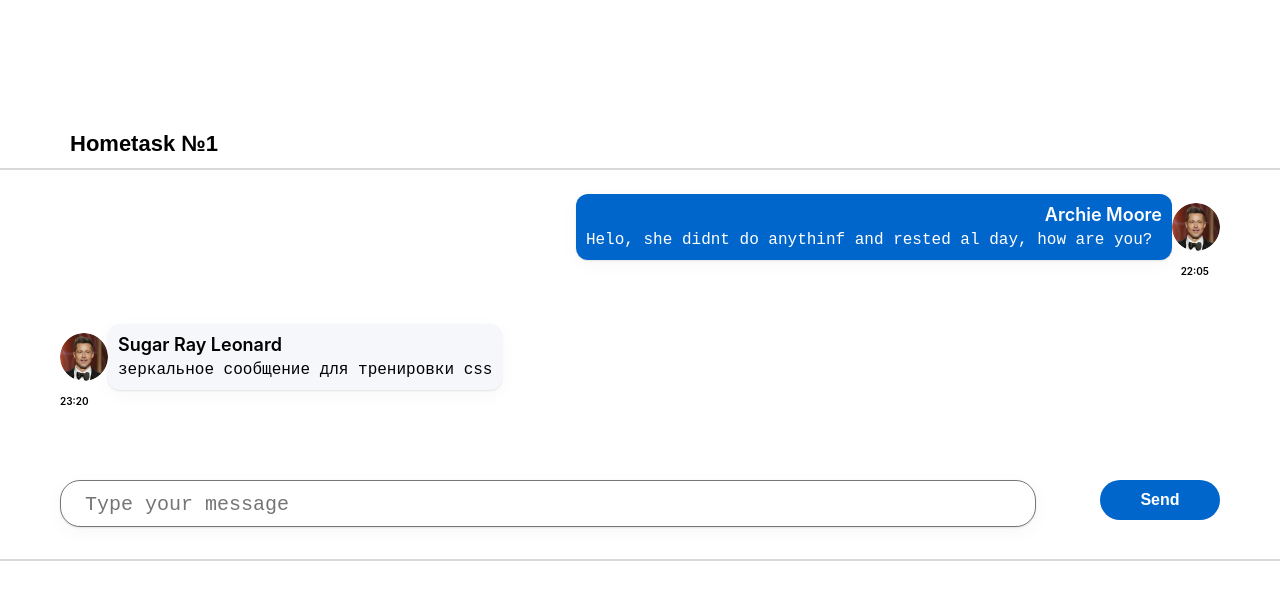
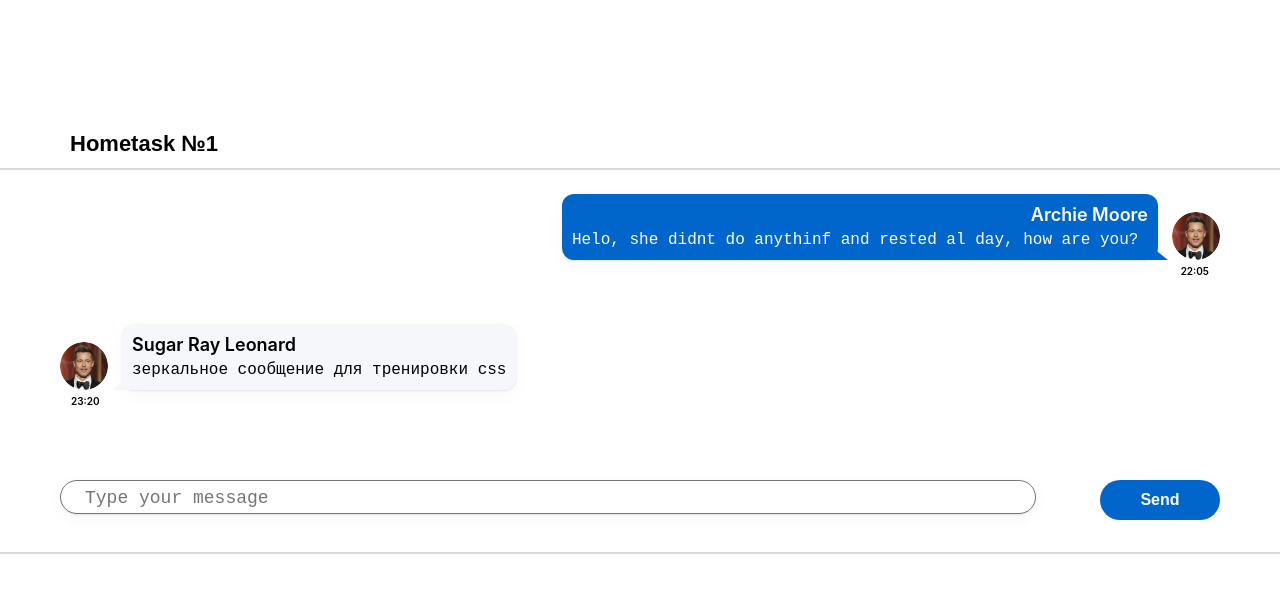
Before and after one commit to danya0ryaba/homework1, a React (Create React App) app: page / in a window 1280 px wide. Shown: the top 600 px of the page. Built offline with nearby package versions, Linux system fonts and the light colour scheme.

Commit message:
Did the layout

```diff
--- a/package.json
+++ b/package.json
@@ -1,6 +1,6 @@
 {
   "name": "hws2",
-  "homepage": "https://github.com/danya0ryaba/homework1.git",
+  "homepage": "https://danya0ryaba.github.io/homework1",
   "version": "0.1.0",
   "private": true,
   "dependencies": {
@@ -16,7 +16,7 @@
     "@types/react-dom": "18.0.6",
     "@types/uuid": "8.3.4",
     "axios": "0.27.2",
-    "gh-pages": "4.0.0",
+    "gh-pages": "^5.0.0",
     "react": "18.2.0",
     "react-dom": "18.2.0",
     "react-redux": "8.0.4",
--- a/src/s2-homeworks/hw01/friend-message/FriendMessage.module.css
+++ b/src/s2-homeworks/hw01/friend-message/FriendMessage.module.css
@@ -5,9 +5,13 @@
 .friendImageAndText {
     display: flex;
     justify-content: flex-start;
+    position: relative;
 }
 
 .friendImageAndText img {
+    position: absolute;
+    bottom: 0;
+    z-index: 10;
     margin: auto 0;
     max-width: 48px;
     max-height: 48px;
@@ -15,6 +19,9 @@
 }
 
 .friendText {
+    position: relative;
+    max-width: 60%;
+    margin-left: 62px;
     border-radius: 12px;
     padding: 10px;
     background: #F5F7FB;
@@ -23,15 +30,16 @@
 }
 
 .friendText:after {
-    /* content: '';
+    content: '';
+    display: block;
+    position: absolute;
+    left: -10px;
+    bottom: 0;
     width: 0;
     height: 0;
     border-style: solid;
-    border-width: 0 0 10px 10px;
-    border-color: transparent transparent #007bff transparent;
-    line-height: 0px;
-    _border-color: #000000 #000000 #007bff #000000;
-    _filter: progid:DXImageTransform.Microsoft.Chroma(color='#000000'); */
+    border-width: 0 0 16px 20px;
+    border-color: transparent transparent #F5F7FB transparent;
 }
 
 .friendName {
@@ -55,7 +63,7 @@
 
 .friendTime {
     margin-top: 5px;
-    margin-right: 11px;
+    margin-left: 11px;
     font-family: 'Montserrat' sans-serif;
     font-style: normal;
     font-weight: 600;
--- a/src/s2-homeworks/hw01/message-sender/MessageSender.module.css
+++ b/src/s2-homeworks/hw01/message-sender/MessageSender.module.css
@@ -5,18 +5,16 @@
 }
 
 .textarea {
-    padding: 12px 24px;
+    height: 100%;
+    max-height: 42px;
+    padding: 7px 24px 7px;
     overflow: hidden;
-    font-size: 20px;
+    font-size: 18px;
     outline: none;
     resize: none;
     box-shadow: 0px 5px 20px rgba(29, 33, 38, 0.03), 0px 1px 2px rgba(29, 33, 38, 0.1);
     border-radius: 20px;
     width: 976px;
-}
-
-.textarea::placeholder {
-    font-size: 20px;
 }
 
 .button {
--- a/src/s2-homeworks/hw01/message/Message.module.css
+++ b/src/s2-homeworks/hw01/message/Message.module.css
@@ -6,21 +6,23 @@
 .imageAndText {
     display: flex;
     justify-content: flex-end;
+    position: relative;
 }
 
 .imageAndText img {
-    margin: auto 0;
     order: 2;
-    display: inline-block;
+    position: absolute;
+    bottom: 0;
     border-radius: 100%;
     width: 48px;
     height: 48px;
 }
 
 .text {
-    overflow: auto;
-    /* max-width: 620px; */
-
+    /* overflow: auto; */
+    max-width: 60%;
+    position: relative;
+    margin-right: 62px;
     order: 1;
     border-radius: 12px;
     background-color: #0066CC;
@@ -30,15 +32,16 @@
 }
 
 .text:after {
-    /* content: '';
+    content: '';
+    display: block;
+    position: absolute;
+    right: -10px;
+    bottom: 0;
     width: 0;
     height: 0;
     border-style: solid;
-    border-width: 10px 0 0 10px;
-    border-color: transparent transparent transparent #007bff;
-    line-height: 0px;
-    _border-color: #000000 #000000 #000000 #007bff;
-    _filter: progid:DXImageTransform.Microsoft.Chroma(color='#000000'); */
+    border-width: 16px 0 0 20px;
+    border-color: transparent transparent transparent #0066CC;
 }
 
 .name {
```
Also changed, not shown: 1 other file (tests, documents, lock files or other folders).
